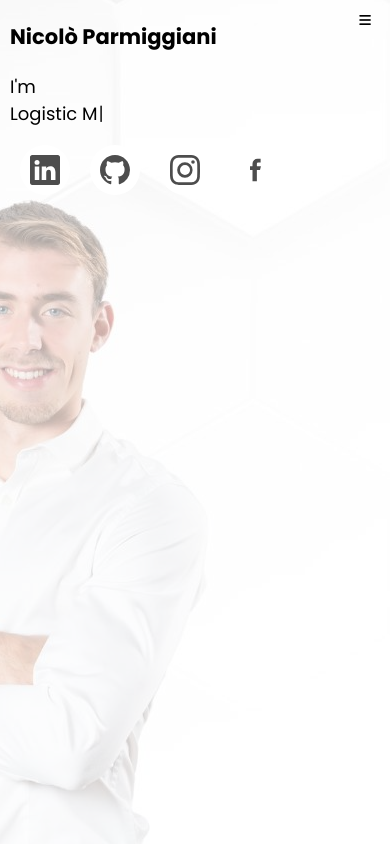
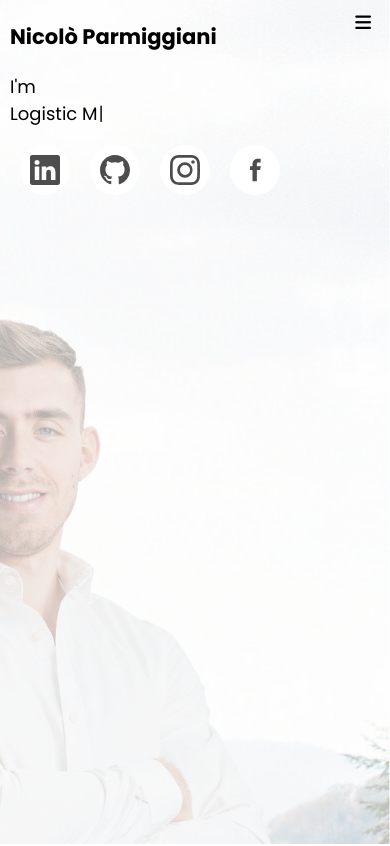
Before and after one commit to Parminico/BlogAmz, a React (Create React App) app: page / in a window 390 px wide. Shown: the top 846 px of the page. Built offline with nearby package versions, Linux system fonts and the light colour scheme.

Commit message:
telefono grafica

```diff
--- a/src/components/ui/Hamburger.module.css
+++ b/src/components/ui/Hamburger.module.css
@@ -32,6 +32,7 @@
 }
 .size {
     padding: 0.5rem;
+    font-size: large;
 }
 
 .show {
--- a/src/index.css
+++ b/src/index.css
@@ -115,6 +115,8 @@ li {
     .hero{
         background-size: auto;
         align-items: flex-start;
+        background: url(./image/image_nicolò.jpg) top right no-repeat;
+
     }
 }
 
```
